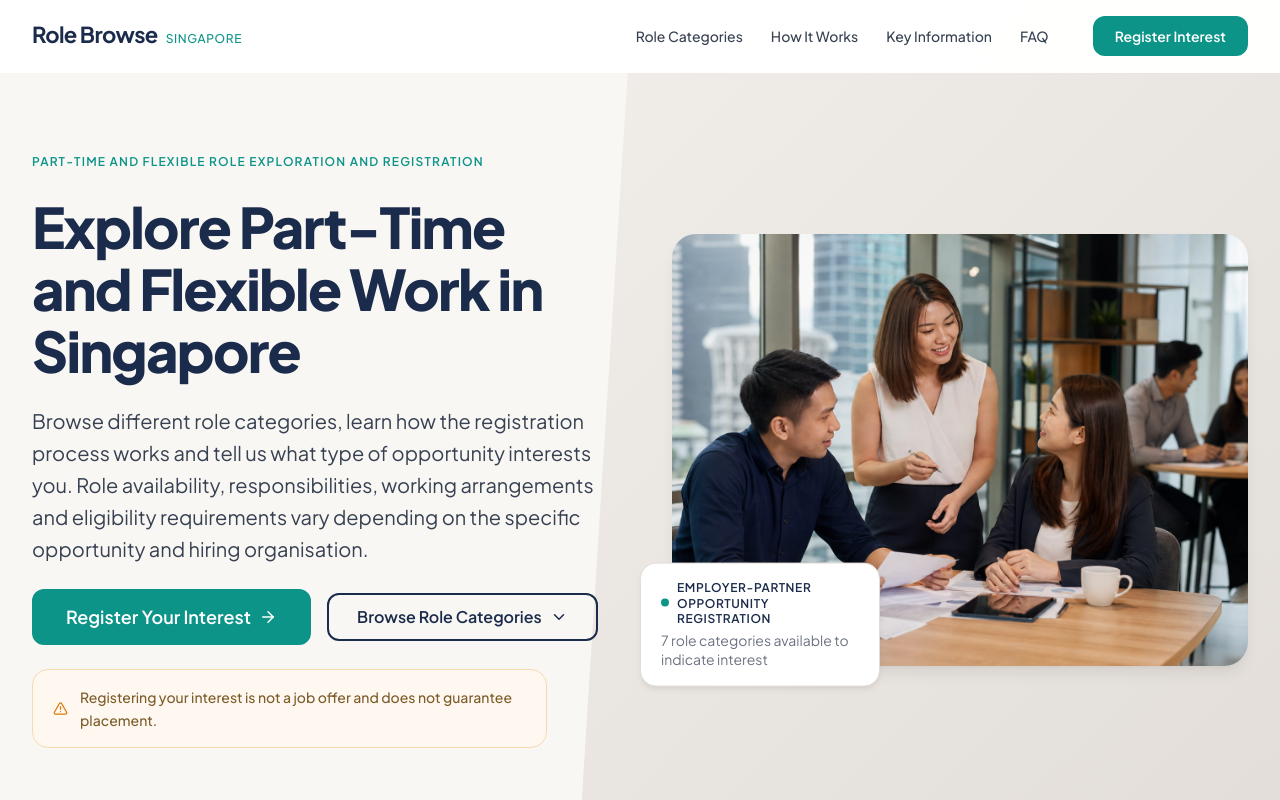
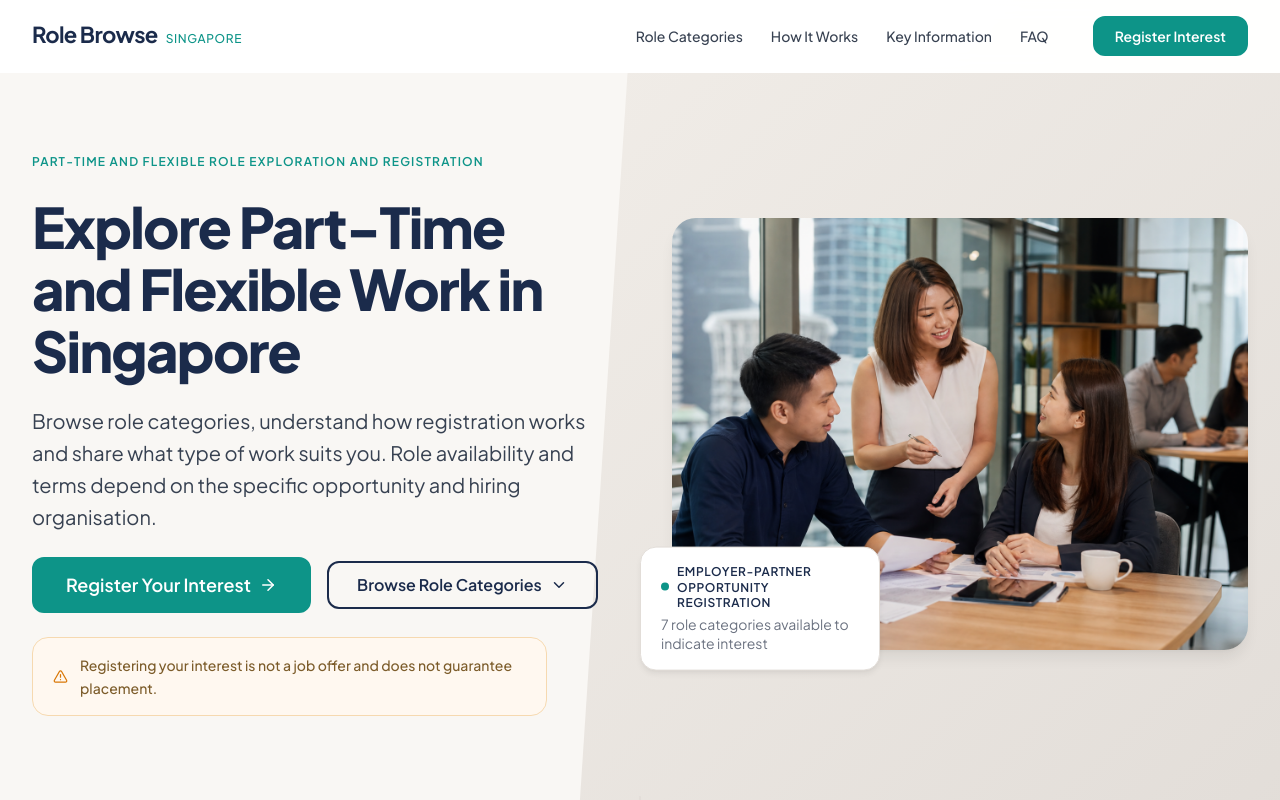
Before and after one commit to cddprojects/dongsg1-v75.0, a React (Vite) app: page / in a window 1280 px wide. Shown: the top 800 px of the page. Built offline with nearby package versions, Linux system fonts and the light colour scheme.

Commit message:
fix: shorten hero subheading, replace 'tell us' with 'share'
Co-authored-by: WeiYan-cdd <weiyansoon-pixel@users.noreply.github.com>

```diff
--- a/src/data/content.ts
+++ b/src/data/content.ts
@@ -40,7 +40,7 @@ export const hero = {
   eyebrow: 'Part-time and flexible role exploration and registration',
   heading: 'Explore Part-Time and Flexible Work in Singapore',
   subheading:
-    'Browse different role categories, learn how the registration process works and tell us what type of opportunity interests you. Role availability, responsibilities, working arrangements and eligibility requirements vary depending on the specific opportunity and hiring organisation.',
+    'Browse role categories, understand how registration works and share what type of work suits you. Role availability and terms depend on the specific opportunity and hiring organisation.',
   primaryCta: { label: 'Register Your Interest', href: '#application' },
   secondaryCta: { label: 'Browse Role Categories', href: '#role-categories' },
   trustNote:
```
